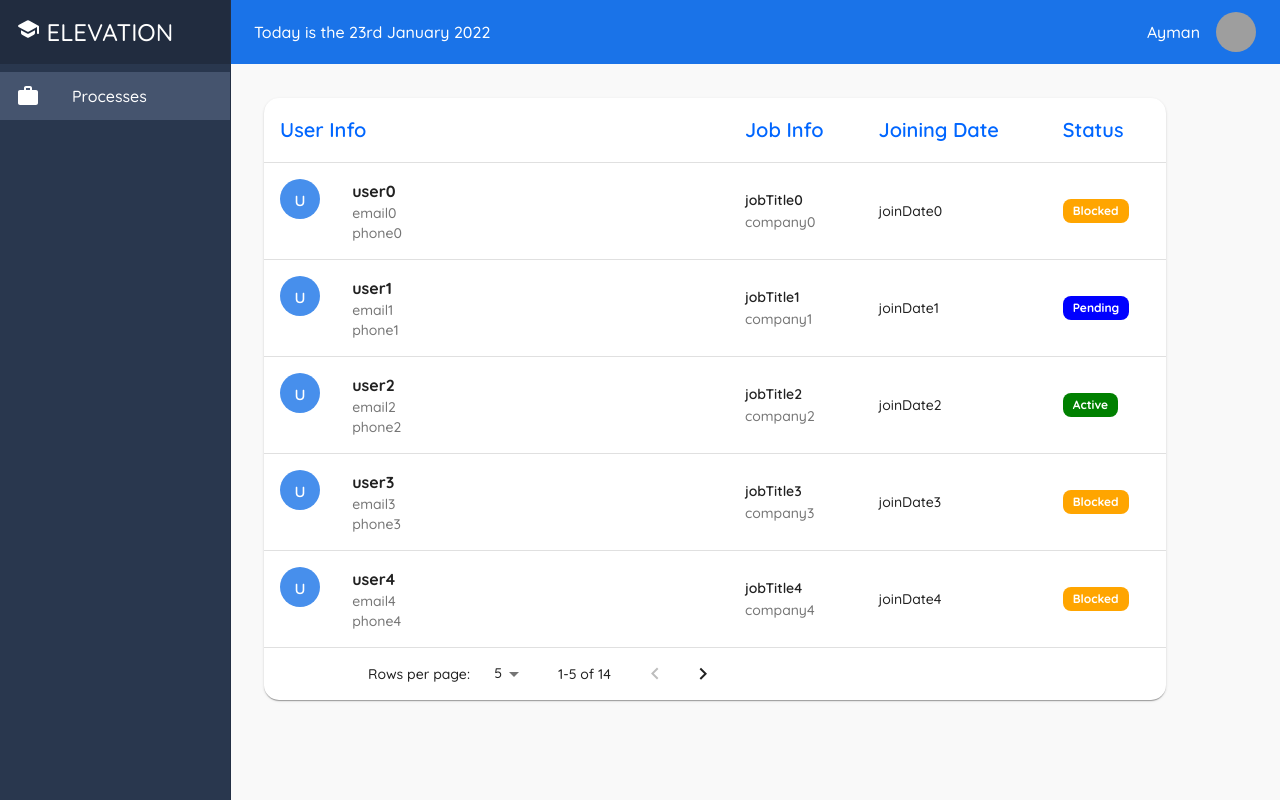
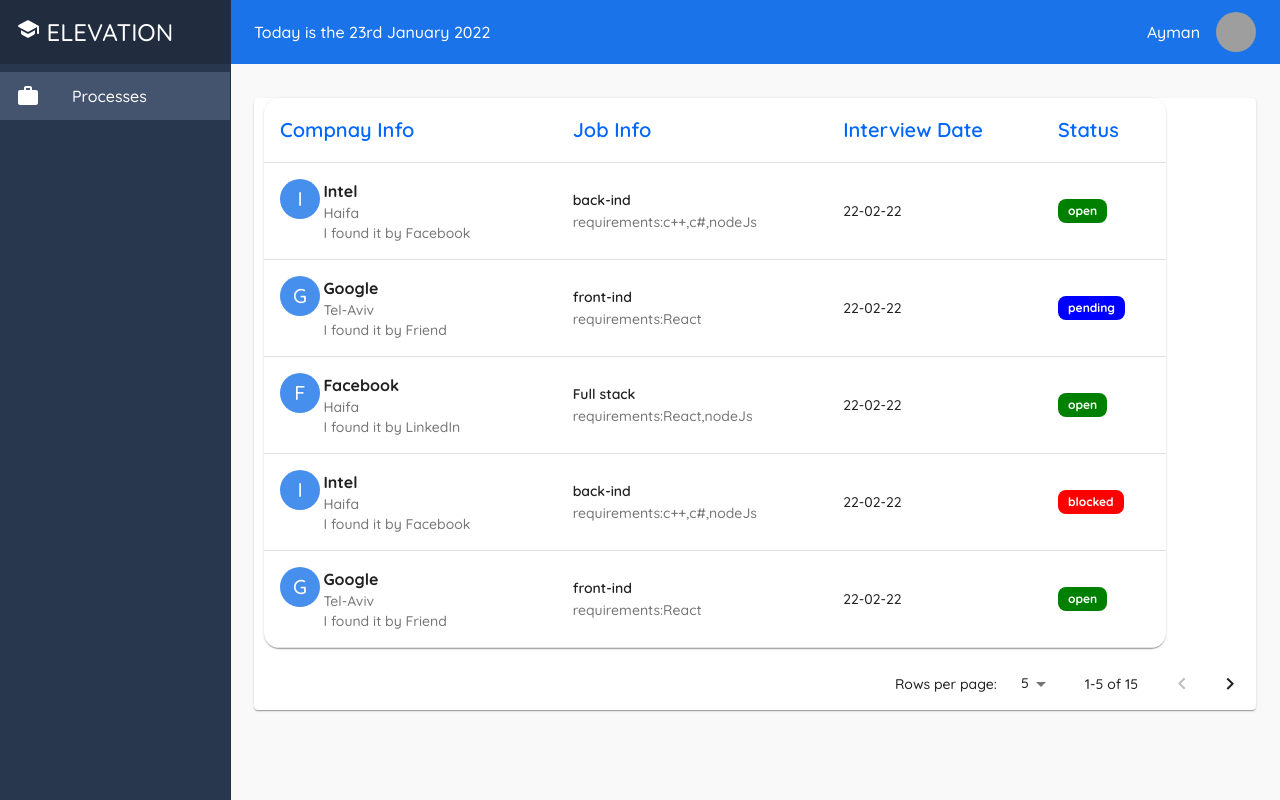
Before and after one commit to majdjb7/elevation-job-manager, a React (Create React App) app: page / in a window 1280 px wide. Built offline with nearby package versions, Linux system fonts and the light colour scheme; grey boxes are pictures that could not be loaded.

Commit message:
show proccess mockdata for student

```diff
--- a/src/App.js
+++ b/src/App.js
@@ -5,6 +5,7 @@ import Layout from "./components/Layout";
 import Processes from "./components/Processes";
 import { useState, useEffect } from "react";
 import axios from "axios";
+
 const theme = createMuiTheme({
   palette: {
     primary: {
@@ -24,6 +25,136 @@ const theme = createMuiTheme({
 });
 
 function App() {
+  const [studentData, setstudentData] = useState([]);
+
+  useEffect(() => {
+    //const response = await axios.get("http://localhost:8888//jobs/:id/interviews");
+    let response = [
+      {
+        CompanyName: "Intel",
+        role: "back-ind",
+        Location: "Haifa",
+        description: "requirements:c++,c#,nodeJs",
+        status: "open",
+        whereFindJob: "Facebook",
+      },
+      {
+        CompanyName: "Google",
+        role: "front-ind",
+        Location: "Tel-Aviv",
+        description: "requirements:React",
+        status: "pending",
+        whereFindJob: "Friend",
+      },
+      {
+        CompanyName: "Facebook",
+        role: "Full stack",
+        Location: "Haifa",
+        description: "requirements:React,nodeJs",
+        status: "open",
+        whereFindJob: "LinkedIn",
+      },
+      {
+        CompanyName: "Intel",
+        role: "back-ind",
+        Location: "Haifa",
+        description: "requirements:c++,c#,nodeJs",
+        status: "blocked",
+        whereFindJob: "Facebook",
+      },
+      {
+        CompanyName: "Google",
+        role: "front-ind",
+        Location: "Tel-Aviv",
+        description: "requirements:React",
+        status: "open",
+        whereFindJob: "Friend",
+      },
+      {
+        CompanyName: "Facebook",
+        role: "Full stack",
+        Location: "Haifa",
+        description: "requirements:React,nodeJs",
+        status: "open",
+        whereFindJob: "LinkedIn",
+      },
+      {
+        CompanyName: "Intel",
+        role: "back-ind",
+        Location: "Haifa",
+        description: "requirements:c++,c#,nodeJs",
+        status: "open",
+        whereFindJob: "Facebook",
+      },
+      {
+        CompanyName: "Google",
+        role: "front-ind",
+        Location: "Tel-Aviv",
+        description: "requirements:React",
+        status: "open",
+        whereFindJob: "Friend",
+      },
+      {
+        CompanyName: "Facebook",
+        role: "Full stack",
+        Location: "Haifa",
+        description: "requirements:React,nodeJs",
+        status: "open",
+        whereFindJob: "LinkedIn",
+      },
+      {
+        CompanyName: "Intel",
+        role: "back-ind",
+        Location: "Haifa",
+        description: "requirements:c++,c#,nodeJs",
+        status: "open",
+        whereFindJob: "Facebook",
+      },
+      {
+        CompanyName: "Google",
+        role: "front-ind",
+        Location: "Tel-Aviv",
+        description: "requirements:React",
+        status: "open",
+        whereFindJob: "Friend",
+      },
+      {
+        CompanyName: "Facebook",
+        role: "Full stack",
+        Location: "Haifa",
+        description: "requirements:React,nodeJs",
+        status: "open",
+        whereFindJob: "LinkedIn",
+      },
+      {
+        CompanyName: "Intel",
+        role: "back-ind",
+        Location: "Haifa",
+        description: "requirements:c++,c#,nodeJs",
+        status: "open",
+        whereFindJob: "Facebook",
+      },
+      {
+        CompanyName: "Google",
+        role: "front-ind",
+        Location: "Tel-Aviv",
+        description: "requirements:React",
+        status: "open",
+        whereFindJob: "Friend",
+      },
+      {
+        CompanyName: "Facebook",
+        role: "Full stack",
+        Location: "Haifa",
+        description: "requirements:React,nodeJs",
+        status: "open",
+        whereFindJob: "LinkedIn",
+      },
+    ];
+
+    setstudentData(response);
+    console.log(response);
+  }, []);
   return (
     <ThemeProvider theme={theme}>
       {/* to overide and change the orignal colors and thems in other comps */}
@@ -34,7 +165,7 @@ function App() {
           <Switch>
             {/* Switch = every time will get 1 router */}
             <Route exact path="/">
-              <Processes />
+              <Processes studentData={studentData} />
             </Route>
           </Switch>
         </Layout>
--- a/src/components/Processes.js
+++ b/src/components/Processes.js
@@ -31,6 +31,7 @@ const useStyles = makeStyles((theme) => ({
   avatar: {
     backgroundColor: theme.palette.primary.light,
     color: theme.palette.getContrastText(theme.palette.primary.light),
+    marginRight: "15px",
   },
   name: {
     fontWeight: "bold",
@@ -46,21 +47,9 @@ const useStyles = makeStyles((theme) => ({
   },
 }));
 
-let USERS = [],
-  STATUSES = ["Active", "Pending", "Blocked"];
-for (let i = 0; i < 14; i++) {
-  USERS[i] = {
-    name: "user" + i,
-    email: "email" + i,
-    phone: "phone" + i,
-    jobTitle: "jobTitle" + i,
-    company: "company" + i,
-    joinDate: "joinDate" + i,
-    status: STATUSES[Math.floor(Math.random() * STATUSES.length)],
-  };
-}
+let STATUSES = ["Active", "Pending", "Blocked"];
 
-function Processes() {
+function Processes({ studentData }) {
   const classes = useStyles();
   const [page, setPage] = React.useState(0);
   const [rowsPerPage, setRowsPerPage] = React.useState(5);
@@ -75,18 +64,19 @@ function Processes() {
   };
 
   return (
+    <Paper sx={{ width: "100%", overflow: "hidden" }}>
       <TableContainer component={Paper} className={classes.tableContainer}>
         <Table className={classes.table} aria-label="simple table">
           <TableHead>
             <TableRow>
               <TableCell className={classes.tableHeaderCell}>
-              <Typography variant="h6">User Info</Typography>
+                <Typography variant="h6">Compnay Info</Typography>
               </TableCell>
               <TableCell className={classes.tableHeaderCell}>
                 <Typography variant="h6">Job Info</Typography>
               </TableCell>
               <TableCell className={classes.tableHeaderCell}>
-              <Typography variant="h6">Joining Date</Typography>
+                <Typography variant="h6">Interview Date</Typography>
               </TableCell>
               <TableCell className={classes.tableHeaderCell}>
                 <Typography variant="h6">Status</Typography>
@@ -94,42 +84,47 @@ function Processes() {
             </TableRow>
           </TableHead>
           <TableBody>
-          {USERS.slice(
-            page * rowsPerPage,
-            page * rowsPerPage + rowsPerPage
-          ).map((row) => (
-            <TableRow key={row.name}>
+            {studentData
+              .slice(page * rowsPerPage, page * rowsPerPage + rowsPerPage)
+              .map((row, index) => (
+                <TableRow hover key={index}>
                   <TableCell>
                     <Grid container>
                       <Grid item lg={2}>
-                    <Avatar alt={row.name} src="." className={classes.avatar} />
+                        <Avatar
+                          alt={row.CompanyName}
+                          src="."
+                          className={classes.avatar}
+                        />
                       </Grid>
                       <Grid item lg={10}>
-                    <Typography className={classes.name}>{row.name}</Typography>
-                    <Typography color="textSecondary" variant="body2">
-                      {row.email}
+                        <Typography className={classes.name}>
+                          {row.CompanyName}
                         </Typography>
                         <Typography color="textSecondary" variant="body2">
-                      {row.phone}
+                          {row.Location}
+                        </Typography>
+                        <Typography color="textSecondary" variant="body2">
+                          I found it by {row.whereFindJob}
                         </Typography>
                       </Grid>
                     </Grid>
                   </TableCell>
                   <TableCell>
-                <Typography variant="subtitle2">{row.jobTitle}</Typography>
+                    <Typography variant="subtitle2">{row.role}</Typography>
                     <Typography color="textSecondary" variant="body2">
-                  {row.company}
+                      {row.description}
                     </Typography>
                   </TableCell>
-              <TableCell>{row.joinDate}</TableCell>
+                  <TableCell>22-02-22</TableCell>
                   <TableCell>
                     <Typography
                       className={classes.status}
                       style={{
                         backgroundColor:
-                      (row.status === "Active" && "green") ||
-                      (row.status === "Pending" && "blue") ||
-                      (row.status === "Blocked" && "orange"),
+                          (row.status === "open" && "green") ||
+                          (row.status === "pending" && "blue") ||
+                          (row.status === "blocked" && "red"),
                       }}
                     >
                       {row.status}
@@ -138,19 +133,20 @@ function Processes() {
                 </TableRow>
               ))}
           </TableBody>
-        <TableFooter>
+        </Table>
+      </TableContainer>
+      {/* <TableFooter> */}
       <TablePagination
         rowsPerPageOptions={[5, 10, 15]}
         component="div"
-            count={USERS.length}
+        count={studentData.length}
         rowsPerPage={rowsPerPage}
         page={page}
         onChangePage={handleChangePage}
         onChangeRowsPerPage={handleChangeRowsPerPage}
       />
-        </TableFooter>
-      </Table>
-    </TableContainer>
+      {/* </TableFooter> */}
+    </Paper>
   );
 }
 
```
Lines whose indentation alone changed are shown as unchanged.
